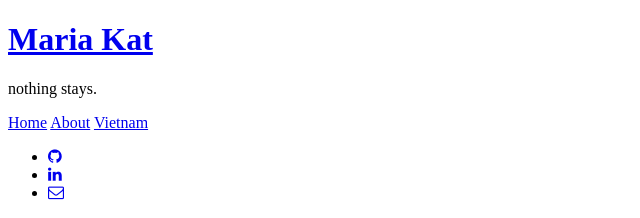
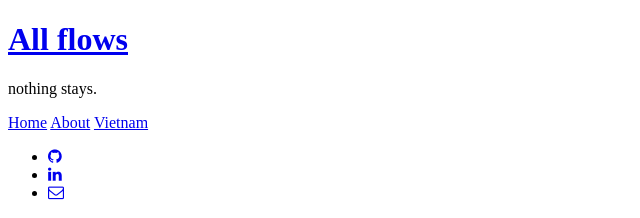
Before and after one commit to mariakatsourani/allflows, a Jekyll site: the page built from index.md, in a window 1280 px wide. Shown: the top 218 px of the page, without its empty margins (0-640 px from the left). Built offline with Jekyll 4.4.1, drawn with Linux system fonts in a browser that asks for light colours; some web fonts are replaced.

Commit message:
Update config params

```diff
--- a/_config.yml
+++ b/_config.yml
@@ -1,33 +1,35 @@
 # Dependencies
-markdown:    kramdown
+markdown: kramdown
 highlighter: rouge
 
 # Permalinks
-permalink:        pretty
+permalink: pretty
 
 # Setup
-title:            Maria Kat
-description:      'nothing stays.'
-baseurl:          "/"
+title: All flows
+description: 'nothing stays.'
+baseurl: "/"
+
+author:
+  name: 'Maria Kat'
+
+excerpt_separator: <!--more-->
 
 # Build settings
 plugins:
   - jekyll-feed
-  - jekyll-paginate
 exclude:
   - Gemfile
   - Gemfile.lock
 
 colors:
-    cyan:       theme-base-0c
-    orange:     theme-base-09
-    blue:       theme-base-0d
-    magenta:    theme-base-0e
+  blue: theme-base-0d
+  magenta: theme-base-0e
 
 # Custom vars
-version:          2.1.0
+version: 2.1.0
 
 socialmedia:
-    github:     https://github.com/mariakatsourani
-    linkedin:   https://www.linkedin.com/in/mariakatsourani
-    email:      maria.katsourani@outlook.com
+  github: https://github.com/mariakatsourani
+  linkedin: https://www.linkedin.com/in/mariakatsourani
+  email: maria.katsourani@outlook.com
```
